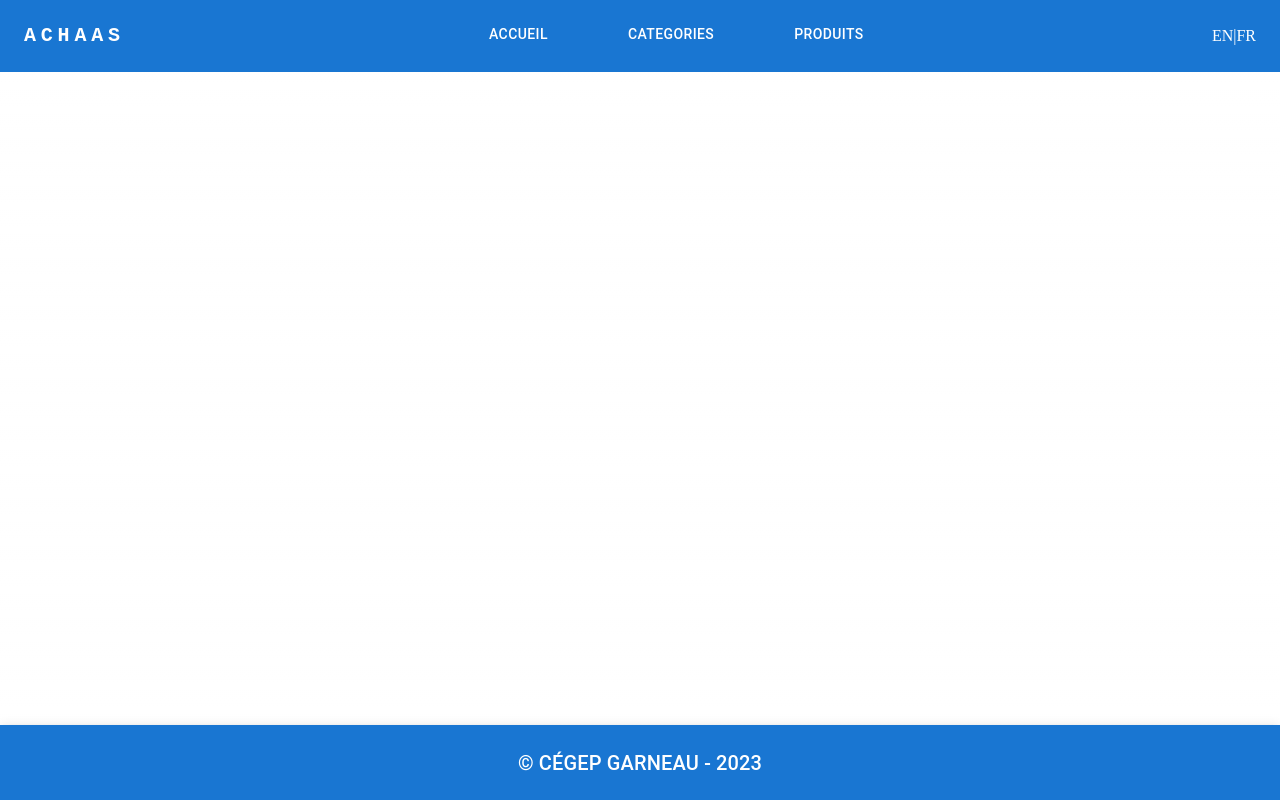
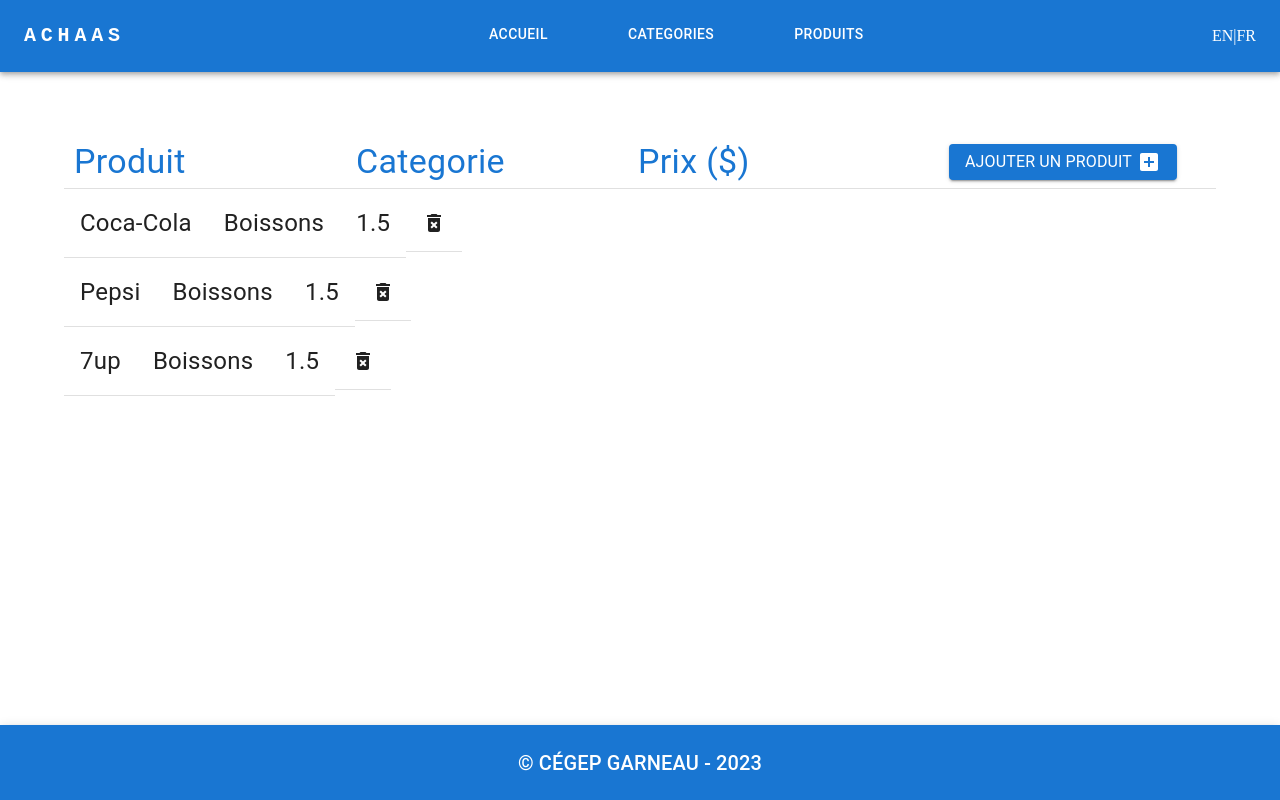
Before and after one commit to AntoineBergeron720/TP3_integration, a Next.js app: page /category in a window 1280 px wide. Built offline with nearby package versions, Linux system fonts and the light colour scheme.

Commit message:
progress on the styling of the table

```diff
--- a/src/app/category/page.tsx
+++ b/src/app/category/page.tsx
@@ -1,9 +1,33 @@
+"use client";
+
+import MyProductTable from "@/components/molecules/myProductArray/myProductTable";
 import { Box } from "@mui/material";
 
 export default function CategoryPage() {
   return (
-    <Box>
-
+    <Box sx={{ padding: "5%" }}>
+      <MyProductTable
+        myProductArray={[
+          {
+            id: 1,
+            name: "Coca-Cola",
+            category: "Boissons",
+            price: 1.5,
+          },
+          {
+            id: 2,
+            name: "Pepsi",
+            category: "Boissons",
+            price: 1.5,
+          },
+          {
+            id: 3,
+            name: "7up",
+            category: "Boissons",
+            price: 1.5,
+          },
+        ]}
+      />
     </Box>
   );
 }
--- a/src/app/layout.tsx
+++ b/src/app/layout.tsx
@@ -1,27 +1,27 @@
-import './globals.css'
-import { Inter } from 'next/font/google'
-import MyFooter from '@/components/molecules/myFooter/myFooter';
-import MyMenu from '@/components/molecules/myMenu/myMenu'
+import "./globals.css";
+import { Inter } from "next/font/google";
+import MyFooter from "@/components/molecules/myFooter/myFooter";
+import MyMenu from "@/components/molecules/myMenu/myMenu";
 
-const inter = Inter({ subsets: ['latin'] })
+const inter = Inter({ subsets: ["latin"] });
 
 export const metadata = {
-  title: 'Create Next App',
-  description: 'Generated by create next app',
-}
+  title: "Create Next App",
+  description: "Generated by create next app",
+};
 
 export default function RootLayout({
   children,
 }: {
-  children: React.ReactNode
+  children: React.ReactNode;
 }) {
   return (
     <html lang="en">
-      <body style={{ backgroundColor: 'white' }}>
-          <MyMenu />
-          {children}
-          <MyFooter />
-        </body>
+      <body style={{ background: "white" }}>
+        <MyMenu />
+        {children}
+        <MyFooter />
+      </body>
     </html>
-  )
+  );
 }
--- a/src/components/molecules/myProductArray/myProductTable.tsx
+++ b/src/components/molecules/myProductArray/myProductTable.tsx
@@ -1,6 +1,17 @@
 "use client";
 
-import { Table, TableCell, TableContainer, TableHead, TableRow } from "@mui/material";
+import {
+  Button,
+  Table,
+  TableBody,
+  TableCell,
+  TableContainer,
+  TableHead,
+  TableRow,
+  Typography,
+} from "@mui/material";
+import DeleteForeverIcon from "@mui/icons-material/DeleteForever";
+import AddBoxIcon from '@mui/icons-material/AddBox';
 
 interface MyProductTableProps {
   myProductArray: any; // Change to the api category type
@@ -8,21 +19,68 @@ interface MyProductTableProps {
 
 export default function MyProductTable(props: MyProductTableProps) {
   const columns = [
-    { field: 'name', headerName: 'Product Name', width: 130 },
-    { field: 'category', headerName: 'Category', width: 130},
-    { field: 'price', headerName: 'Price', width: 90 }
+    { field: "name", headerName: "Produit" },
+    { field: "category", headerName: "Categorie" },
+    { field: "price", headerName: "Prix ($)" },
   ];
 
   return (
     <TableContainer>
       <Table>
         <TableHead>
-          <TableRow>
+          <TableRow sx={{ display: "flex", alignItems: "flex-start", alignSelf: "stretch" }}>
             {columns.map((column) => (
-              <TableCell key={column.field}>{column.headerName}</TableCell>
+              <TableCell key={column.field} sx={{ display: "flex", padding: "0px 10px", alignItems: "center", flex: "1 0 0", alignSelf: "stretch" }}>
+                <Typography sx={{ fontSize: "34px", color: "primary.main" }}>
+                  {column.headerName}
+                </Typography>
+              </TableCell>
             ))}
+            {/* <TableCell sx={{ display: "flex", flexDirection: "column", justifyContent: "center", alignItems: "center", flex: "1 0 0", alignSelf: "stretch" }}> */}
+            <TableCell sx={{ display: "flex", padding: "8px 22px", flexDirection: "column", justifyContent: "center", alignItems: "center", flex: "1 0 0", alignSelf: "stretch" }}>
+              <Button
+                variant="contained"
+                color="primary"
+                href="/categories/new"
+              >
+                <Typography sx={{ display: "flex", alignContent: "center" }}>
+                  Ajouter un produit{" "}
+                  <AddBoxIcon
+                    sx={{
+                      borderRadius: "5px",
+                      marginLeft: "5px"
+                    }}
+                  />
+                </Typography>
+              </Button>
+            </TableCell>
           </TableRow>
         </TableHead>
+        <TableBody>
+          {props.myProductArray
+            ? props.myProductArray.map((product) => (
+                <TableRow key={product.id} sx={{ display: "flex", alignItems: "center", alignSelf: "stretch" }}>
+                  {columns.map((column) => (
+                    <TableCell key={column.field}>
+                      {/* <Typography sx={{ fontSize: "24px", lineHeight: "30px", letter-spacing: 0.5px; }}> */}
+                      <Typography sx={{ fontSize: "24px"}}>
+                        {product[column.field]}
+                      </Typography>
+                    </TableCell>
+                  ))}
+                  <TableCell sx={{ display: "flex", justifyContent: "center" }}>
+                    {/* <Button
+                      variant="contained"
+                      color="primary"
+                      action={null} // to change for the function that gonna delete
+                    > */}
+                      <DeleteForeverIcon />
+                    {/* </Button> */}
+                  </TableCell>
+                </TableRow>
+              ))
+            : null}
+        </TableBody>
       </Table>
     </TableContainer>
   );
```
Also changed, not shown: 1 other file (tests, documents, lock files or other folders).
